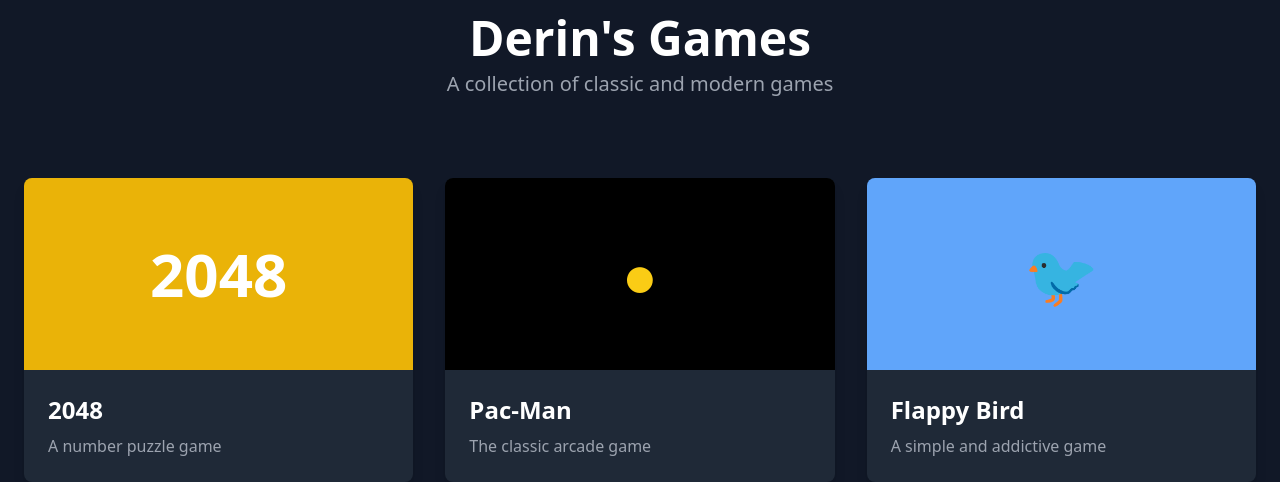
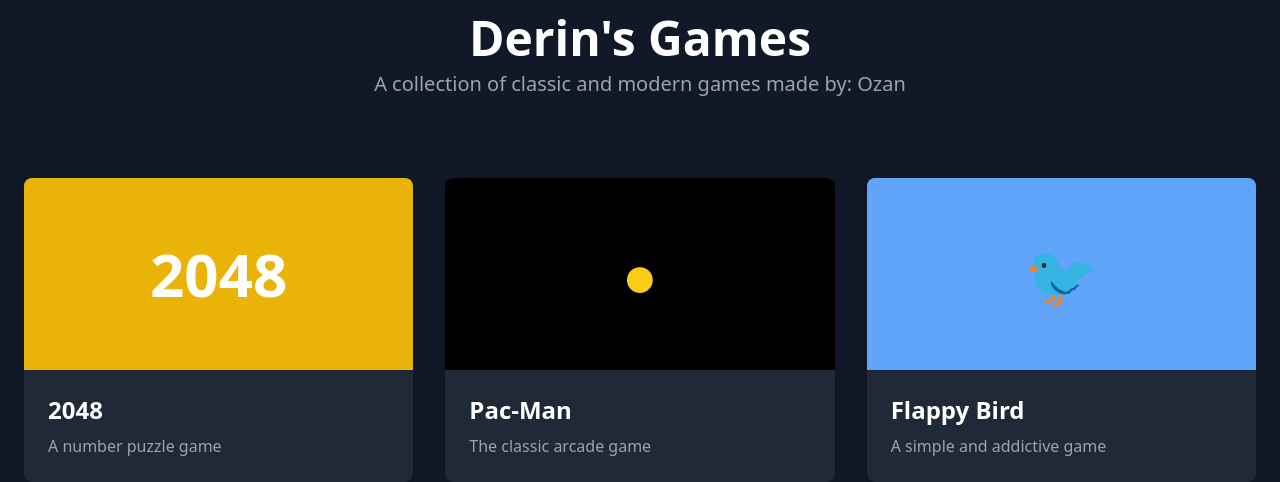
Before and after one commit to smartlizardpy/derins-games, a plain HTML site: page index.html in a window 1280 px wide. Shown: the part 358-840 px from the top of the page. Drawn offline with nearby package versions, Linux system fonts and the light colour scheme.

Commit message:
Update index.html

```diff
--- a/index.html
+++ b/index.html
@@ -33,7 +33,7 @@
     <header class="text-center py-12">
         <img src="derin.png" alt="Derin's Games Logo" class="mx-auto h-auto max-w-lg">
         <h1 class="text-5xl font-bold mt-6">Derin's Games</h1>
-        <p class="text-xl text-gray-400 mt-2">A collection of classic and modern games</p>
+        <p class="text-xl text-gray-400 mt-2">A collection of classic and modern games made by: <a href="https://ozankaygusuz.pages.dev"> Ozan </a></p>
     </header>
     <main class="container mx-auto px-6 py-8">
         <div class="grid grid-cols-1 md:grid-cols-2 lg:grid-cols-3 gap-8">
```
